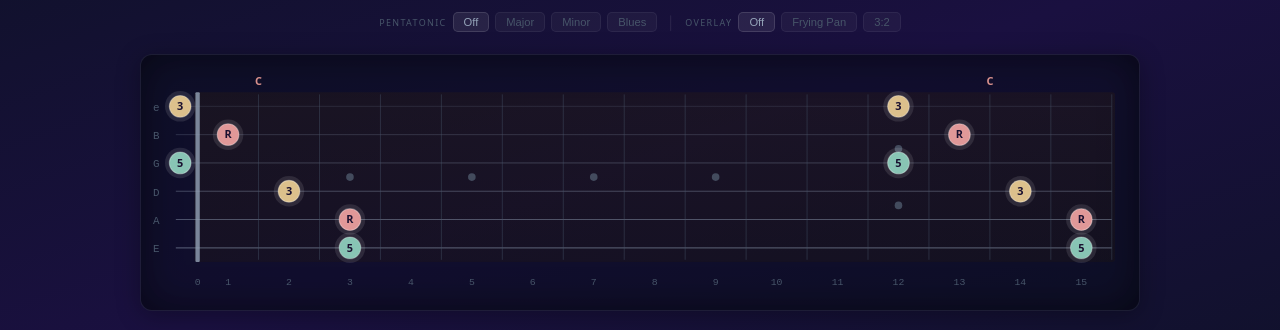
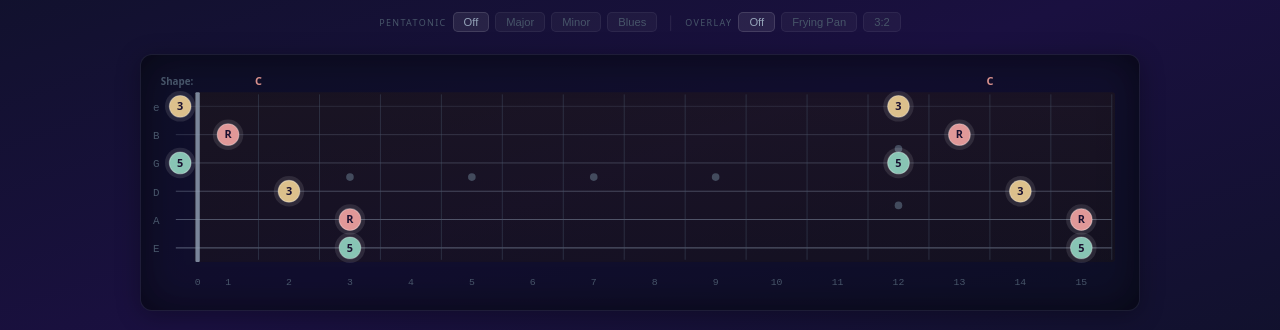
Before and after one commit to tartansandal/caged-explorer, a React (Vite) app: page / in a window 1280 px wide. Shown: the part 256-586 px from the top of the page. Built offline with nearby package versions, Linux system fonts and the light colour scheme.

Commit message:
feat: add "Shape:" header label above fretboard
Clarifies that the C/A/G/E/D labels above the fretboard are CAGED
shape names, not key names. Renders in the left margin at the same
y-level as shape labels, only when triads or pentatonics are active.

```diff
--- a/src/App.jsx
+++ b/src/App.jsx
@@ -636,6 +636,10 @@ export default function CAGEDExplorer() {
               return <rect key={sh} x={x1} y={MARGIN_TOP - 13} width={x2 - x1} height={5 * STRING_SPACING + 26} fill={THEME.shape[sh]} opacity={0.04} rx={3} />;
             })}
 
+            {(showTriads || showPenta) && visibleShapes.length > 0 && (
+              <text x={MARGIN_LEFT - 4} y={MARGIN_TOP - 20} textAnchor="end" fill={THEME.text.dim} fontSize={9} fontWeight={700}>Shape:</text>
+            )}
+
             {(showTriads || showPenta) && visibleShapes.flatMap(sh => {
               const lbl = isMinorKey ? sh + "m" : sh;
               return shapeRanges[sh].map(({ lo, hi }, ci) => {
```
